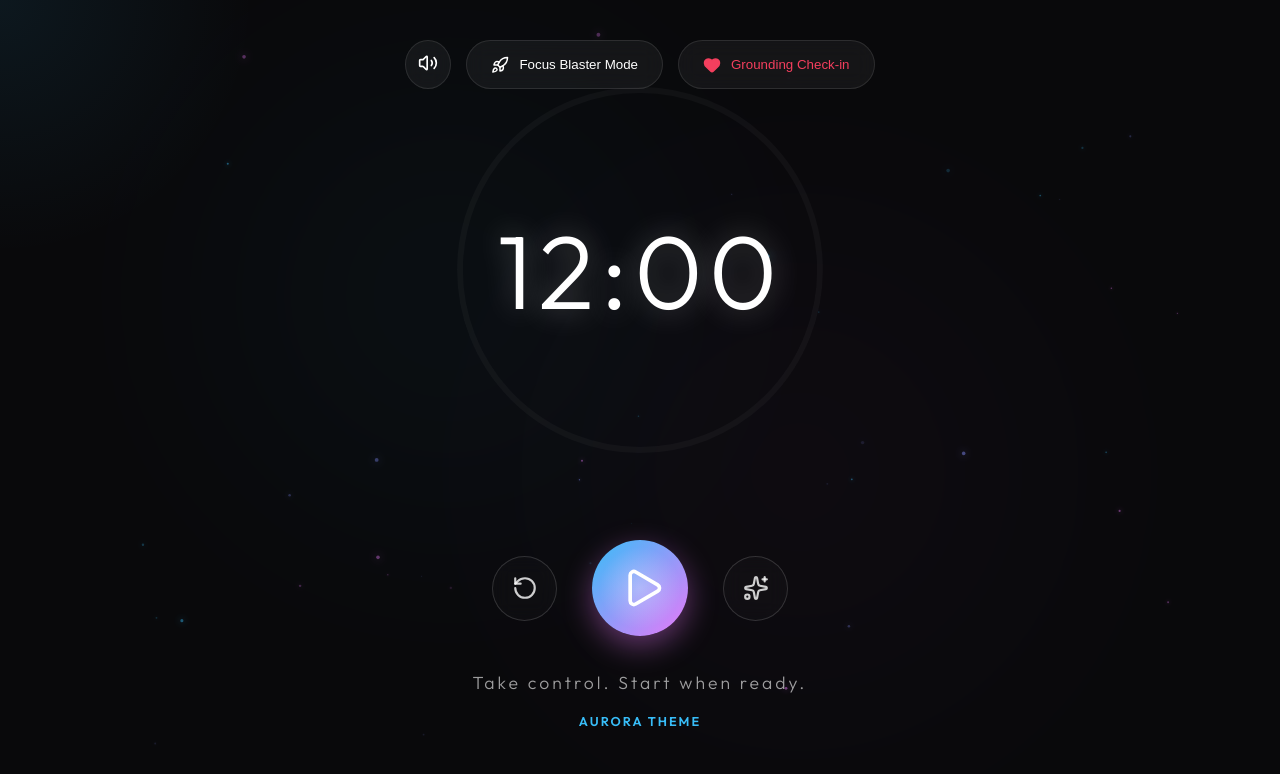
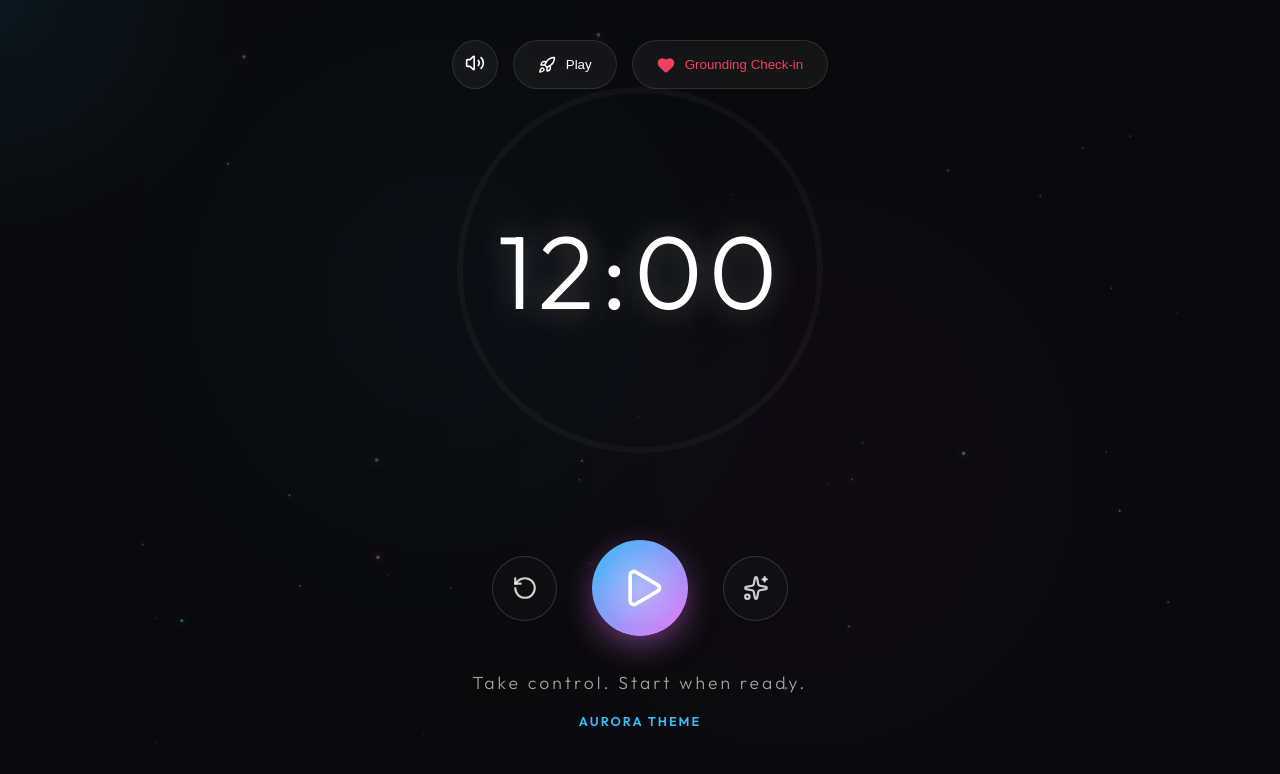
Before and after one commit to yahyazawadi/focus-timer, a React (Vite) app: page / in a window 1280 px wide. Shown: the top 774 px of the page. Built offline with nearby package versions, Linux system fonts and the light colour scheme.

Commit message:
Change mode toggle button text to Play

```diff
--- a/src/App.jsx
+++ b/src/App.jsx
@@ -688,7 +688,7 @@ export default function App() {
         </motion.button>
 
         <motion.button whileHover={{ scale: 1.05, backgroundColor: 'rgba(255,255,255,0.1)' }} whileTap={{ scale: 0.95 }} onClick={() => { playSound('click', soundEnabled); setGameMode(!gameMode); }} style={{ background: gameMode ? `linear-gradient(135deg, ${theme.colors[0]}, ${theme.colors[1]})` : 'rgba(255,255,255,0.05)', border: '1px solid rgba(255,255,255,0.1)', padding: '12px 24px', borderRadius: '30px', color: 'white', cursor: 'pointer', backdropFilter: 'blur(10px)', display: 'flex', gap: '10px', alignItems: 'center', outline: 'none' }}>
-          {gameMode ? <Target size={18} /> : <Rocket size={18} />} {gameMode ? "Focus Ring Mode" : "Focus Blaster Mode"}
+          {gameMode ? <Target size={18} /> : <Rocket size={18} />} {gameMode ? "Focus Ring Mode" : "Play"}
         </motion.button>
 
         <motion.button whileHover={{ scale: 1.05, backgroundColor: 'rgba(255,255,255,0.1)' }} whileTap={{ scale: 0.95 }} onClick={() => { playSound('click', soundEnabled); setShowGrounding(true); setGroundingIndex(0); }} style={{ background: 'rgba(255,255,255,0.05)', border: '1px solid rgba(255,255,255,0.1)', padding: '12px 24px', borderRadius: '30px', color: '#f43f5e', cursor: 'pointer', backdropFilter: 'blur(10px)', display: 'flex', gap: '10px', alignItems: 'center', outline: 'none' }}>
```
